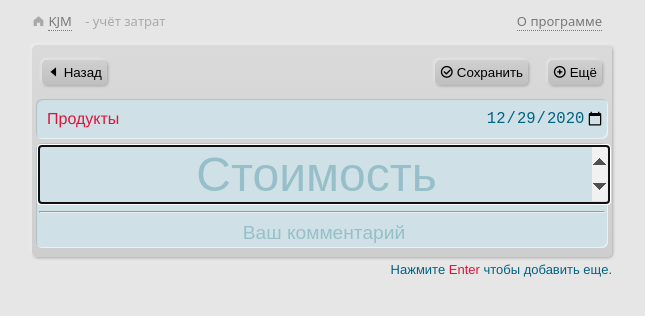
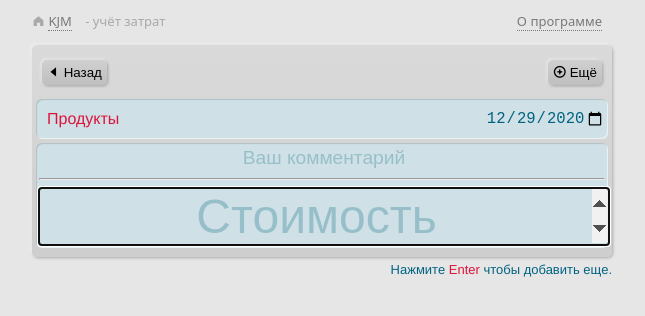
Before and after one commit to ondrey/kakebo, a Vue app: page /#/ in a window 1280 px wide. Both pictures are taken after a click on the element 905 px from the left and 75 px from the top of the page. Shown: the top 316 px of the page, without its empty margins (320-965 px from the left). Built offline with nearby package versions, Linux system fonts and the light colour scheme.

Commit message:
Регистрация по enter

```diff
--- a/src/components/addform.vue
+++ b/src/components/addform.vue
@@ -7,14 +7,15 @@
 
             <div class="back">
                 <div style="margin: 0.5em; width: 100%; color: crimson;">{{titleshow}}</div>
-                <input type="date" style="text-align: end;" id="amount_date" v-model="formshow.amount_date" tabindex="1" autocomplete="off" @input="onInput">
+                <input type="date" style="text-align: end;" id="amount_date" v-model="formshow.amount_date" tabindex="3" autocomplete="off" @input="onInput">
             </div>
 
             <div class="back" style="display: block;">
+                <input type="text" style="text-align: center;" ref="amount"  v-model="formshow.amount_comment" id="amount_comment" tabindex="1" placeholder="Ваш комментарий" autocomplete="off" @input="onInput"/>
+                <hr>
                 <input type="number" v-model="formshow.amount"
                 id="amount" style="text-align:center; font-size: xxx-large;" tabindex="2" autofocus  placeholder="Стоимость" autocomplete="off" @input="onInput">
-                <hr>
-                <input type="text" style="text-align: center;"  v-model="formshow.amount_comment" id="amount_comment" tabindex="3" placeholder="Ваш комментарий" autocomplete="off" @input="onInput"/>
+
             </div>
 
         </div>
@@ -33,6 +34,7 @@ export default {
             titleshow: this.title
         }
     },
+
     methods:{
         onInput() {
             this.$emit('update:form', this.formshow)
@@ -42,6 +44,7 @@ export default {
                 this.$emit('enter_shift')
             } else {
                 this.$emit('enter')
+                this.$refs.amount.focus()
             }
         }
     }
--- a/src/views/AddTransact.vue
+++ b/src/views/AddTransact.vue
@@ -5,18 +5,11 @@
         <addform
             :form.sync="form"
             :title="$route.params.name"
-            @enter="addGroupSave"
-            @enter_shift="saveTransact"
+            @enter="saveTransact"
             >
                 <button class="buttonplus button_large" tabindex="6" @click="$router.push('/')"> <span class="el-icon-caret-left buttoicon"></span> Назад</button>
                 <div>
-
-
-                    <button class="buttonplus button_large" tabindex="4" @click="saveTransact">
-                        <span class="el-icon-circle-check buttoicon"></span> Сохранить
-                    </button>
-
-                    <button class="buttonplus button_large" tabindex="5" @click="addGroupSave">
+                    <button class="buttonplus button_large" tabindex="5" @click="saveTransact">
                         <span class="el-icon-circle-plus-outline buttoicon"></span> Ещё
                     </button>
                 </div>
@@ -65,9 +58,6 @@ export default {
 
     methods:{
         saveTransact(){
-            console.log('save', this.form)
-        },
-        addGroupSave(){
             console.log('saveGroup')
             const res = {id: this.chek.length, ...this.form}
             this.chek.unshift(res)
```
